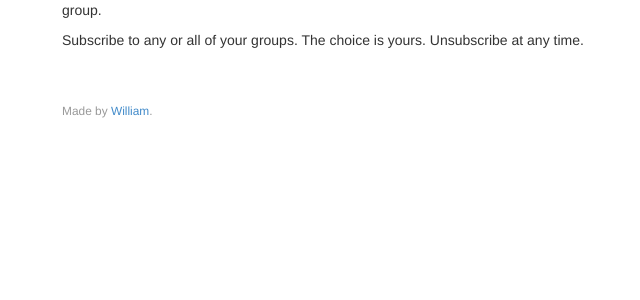
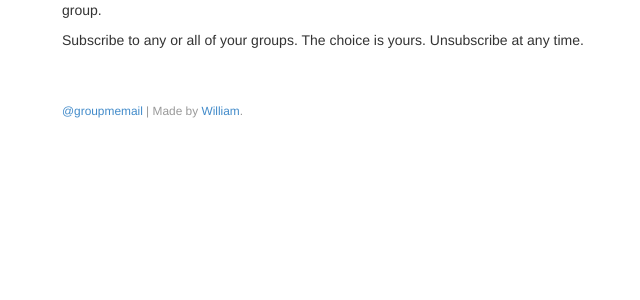
Before and after one commit to williamjacksn/groupmemail, a Flask app: page / in a window 1280 px wide. Shown: the part 159-459 px from the top of the page, without its empty margins (8-648 px from the left). Run offline with Flask 2, Linux system fonts and the light colour scheme; some libraries are stand-ins or nearby versions.

Commit message:
Expand title and add link to Twitter account

```diff
--- a/templates/base.html
+++ b/templates/base.html
@@ -1,7 +1,7 @@
 <!DOCTYPE html>
 <html>
     <head>
-        <title>GroupMemail</title>
+        <title>GroupMemail - Email notifications for GroupMe</title>
         <meta name="viewport" content="width=device-width, initial-scale=1.0">
         <link rel="stylesheet" href="{{ url_for('static', filename='bootstrap.min.css') }}"></style>
     </head>
@@ -11,7 +11,7 @@
                 <div id="main_content" class="col-md-8">
                     <h1>{% block header %}{% endblock %}</h1>
                     {% block content %}{% endblock %}
-                    <p class="text-muted"><br><br><small>Made by <a href="https://twitter.com/williamjackson">William</a>.</small></p>
+                    <p class="text-muted"><br><br><small><a href="https://twitter.com/groupmemail">@groupmemail</a> | Made by <a href="https://twitter.com/williamjackson">William</a>.</small></p>
                 </div>
             </div>
         </div>
```
